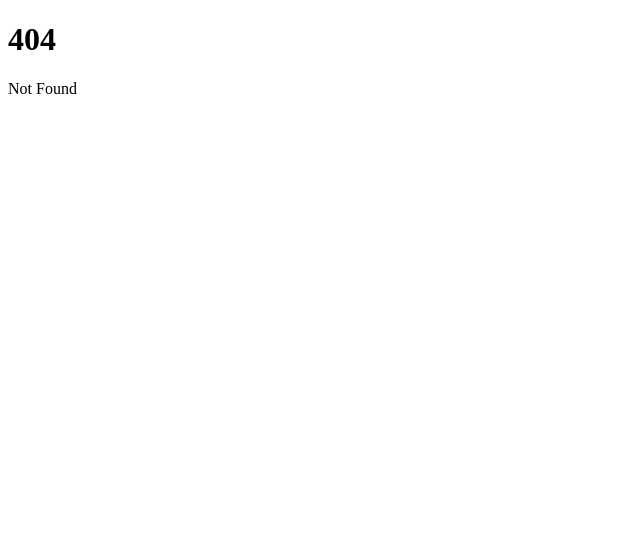
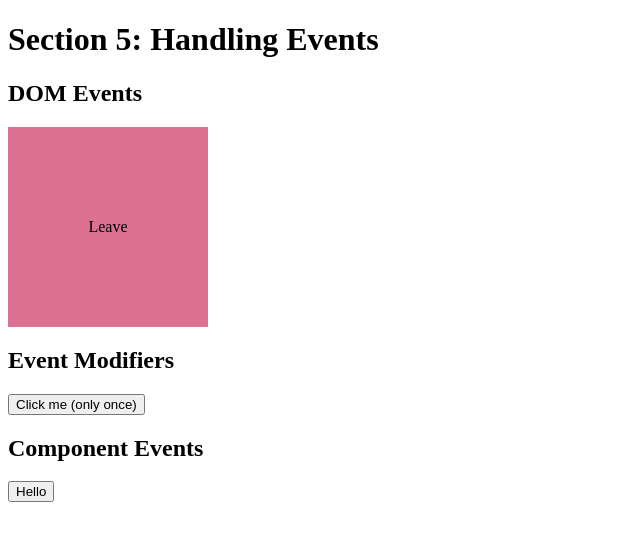
Before and after one commit to woojunro/svelte-a-to-z, a SvelteKit app: page /section5 in a window 1280 px wide. Before the commit this address had no page. Shown: the top 540 px of the page, without its empty margins (0-640 px from the left). Built offline with nearby package versions, Linux system fonts and the light colour scheme.

Commit message:
section5

```diff
--- /dev/null
+++ b/src/lib/components/Hello.svelte
@@ -0,0 +1,13 @@
+<script lang="ts">
+	import { createEventDispatcher } from 'svelte';
+
+	const dispatch = createEventDispatcher();
+
+	function sayHello() {
+		dispatch('message', {
+			text: 'Hello!',
+		});
+	}
+</script>
+
+<button on:click={sayHello}>Hello</button>
--- a/src/routes/+page.svelte
+++ b/src/routes/+page.svelte
@@ -4,6 +4,7 @@
 		{ title: 'Syntax for reactivity', href: '/section2' },
 		{ title: 'Props', href: '/section3' },
 		{ title: 'Logic Blocks', href: '/section4' },
+		{ title: 'Handling Events', href: '/section5' },
 	];
 </script>
 
--- /dev/null
+++ b/src/routes/section5/+page.svelte
@@ -0,0 +1,58 @@
+<script lang="ts">
+	import Hello from '$lib/components/Hello.svelte';
+
+	let isMouseEntered = false;
+
+	function handleMouseEnter() {
+		isMouseEntered = true;
+	}
+
+	function handleMouseLeave() {
+		isMouseEntered = false;
+	}
+
+	function handleClickMe() {
+		alert('You clicked me!');
+	}
+
+	function handleMessage(event: CustomEvent<{ text: string }>) {
+		alert(event.detail.text);
+	}
+</script>
+
+<h1>Section 5: Handling Events</h1>
+
+<h2>DOM Events</h2>
+<div
+	class={isMouseEntered ? 'mouseEnterDiv' : 'mouseLeaveDiv'}
+	on:mouseenter={handleMouseEnter}
+	on:mouseleave={handleMouseLeave}
+	role="presentation"
+>
+	<p>{isMouseEntered ? 'Enter' : 'Leave'}</p>
+</div>
+
+<h2>Event Modifiers</h2>
+<button on:click|once={handleClickMe}> Click me (only once) </button>
+
+<h2>Component Events</h2>
+<Hello on:message={handleMessage} />
+
+<style>
+	.mouseEnterDiv {
+		width: 200px;
+		height: 200px;
+		background-color: paleturquoise;
+		display: flex;
+		justify-content: center;
+		align-items: center;
+	}
+	.mouseLeaveDiv {
+		width: 200px;
+		height: 200px;
+		background-color: palevioletred;
+		display: flex;
+		justify-content: center;
+		align-items: center;
+	}
+</style>
```
